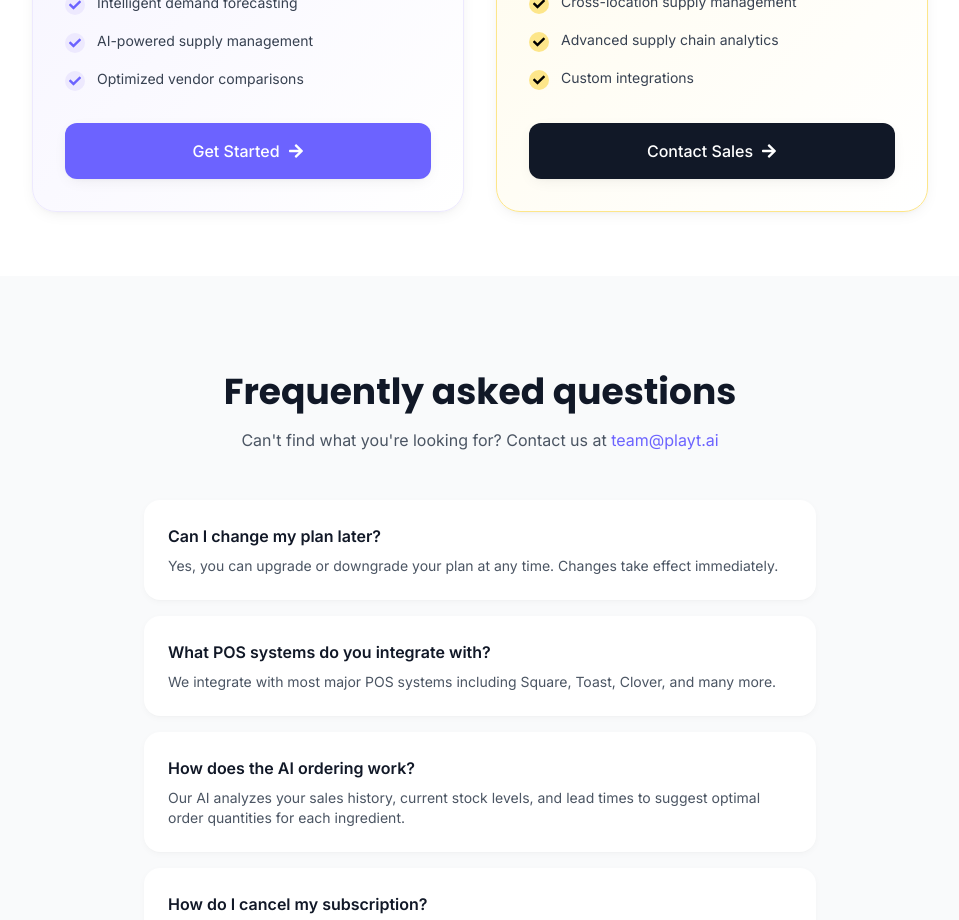
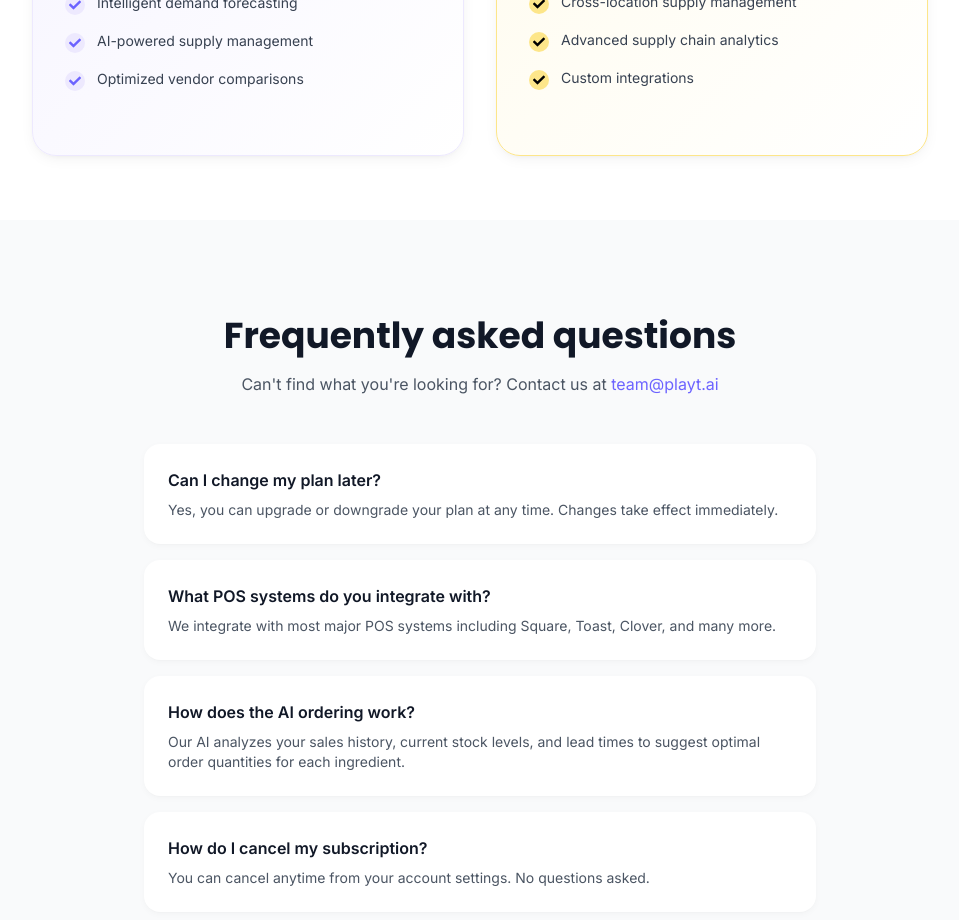
Before and after one commit to Playt-ai/playt-site, a Next.js app: page /pricing in a window 1280 px wide. Shown: the part 820-1740 px from the top of the page, without its empty margins (160-1119 px from the left). Built offline with nearby package versions, Linux system fonts and the light colour scheme.

Commit message:
rm buttons

```diff
--- a/src/app/pricing/page.js
+++ b/src/app/pricing/page.js
@@ -1,7 +1,6 @@
 'use client';
 
 import { motion } from 'framer-motion';
-import Link from 'next/link';
 import Header from '../components/Header';
 import Footer from '../components/layout/Footer';
 import AnimatedSection from '../components/animations/AnimatedSection';
@@ -137,22 +136,6 @@ export default function PricingPage() {
                     ))}
                   </ul>
 
-                  {/* CTA Button */}
-                  <motion.div
-                    whileHover={{ scale: 1.02 }}
-                    whileTap={{ scale: 0.98 }}
-                  >
-                    <Link
-                      href={plan.href}
-                      className={`flex items-center justify-center gap-2 w-full py-4 px-6 rounded-xl font-medium transition-all duration-200 ${index === 0
-                        ? 'bg-playt-purple text-white hover:bg-playt-purple-600 shadow-soft hover:shadow-soft-lg'
-                        : 'bg-gray-900 text-white hover:bg-gray-800 shadow-soft hover:shadow-soft-lg'
-                        }`}
-                    >
-                      {plan.cta}
-                      <FaArrowRight className="w-4 h-4" />
-                    </Link>
-                  </motion.div>
                 </motion.div>
               </StaggerItem>
             ))}
```
